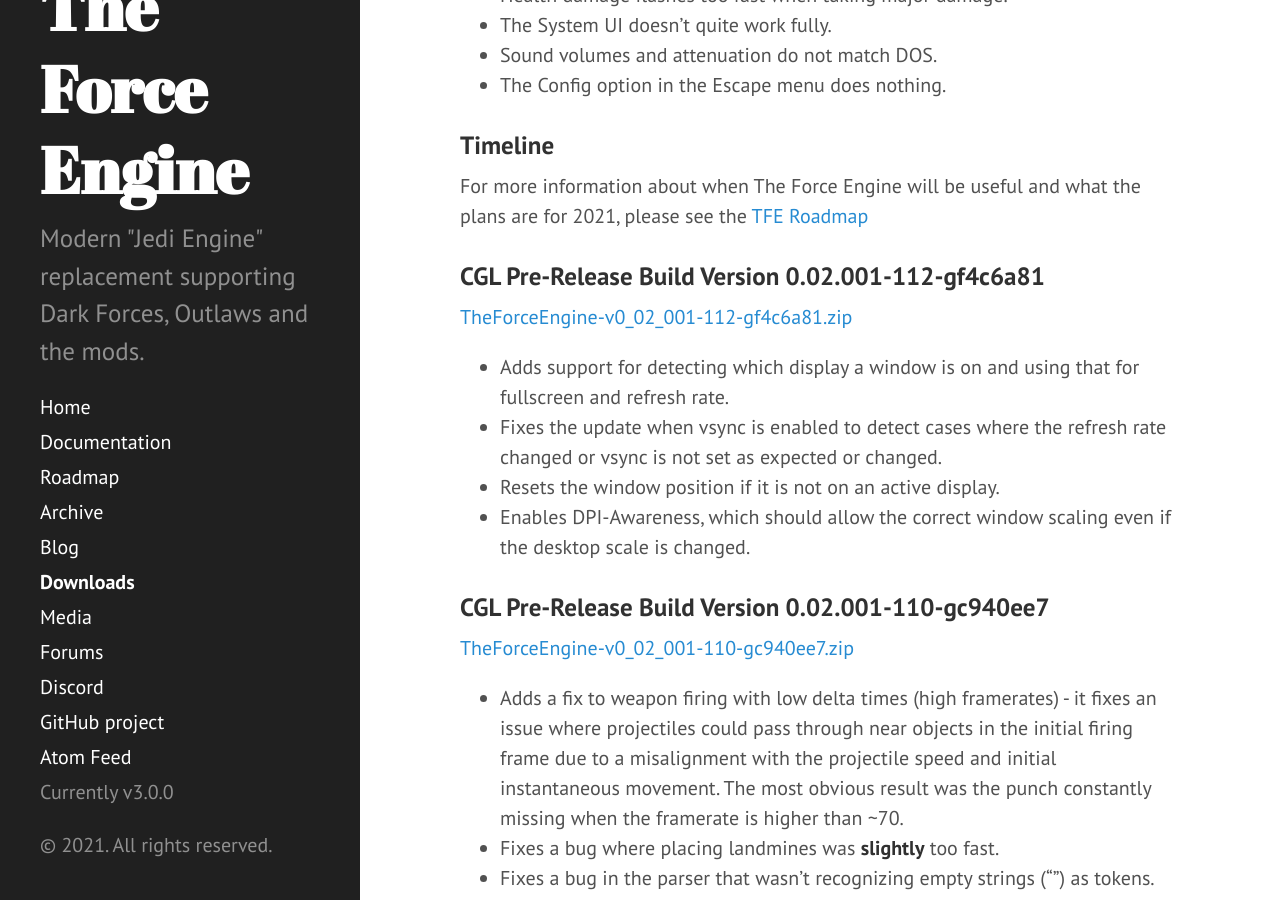
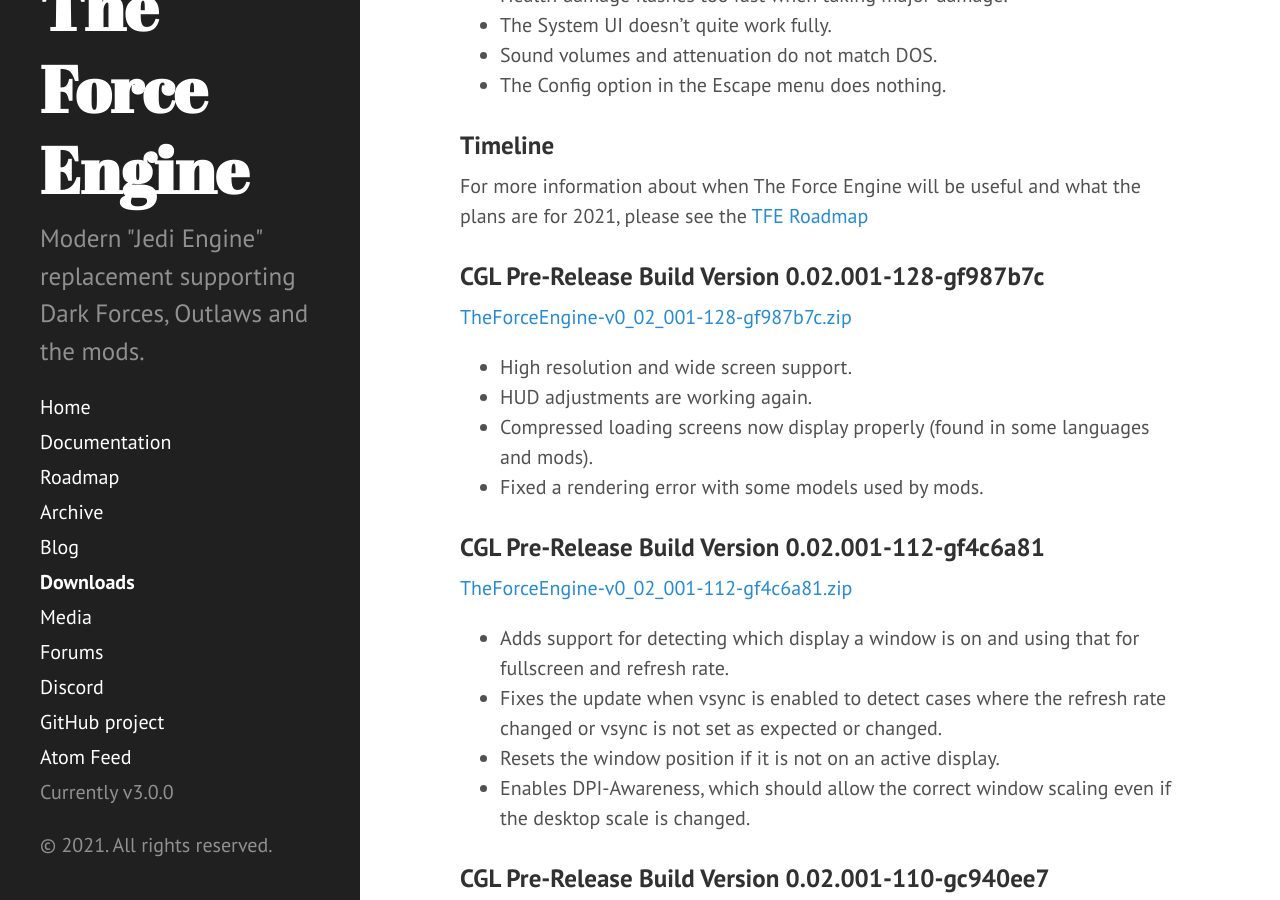
Before and after one commit to TheForceEngine/TheForceEngine.github.io, a Jekyll site: the page built from downloads.md, in a window 1280 px wide and 900 px high, scrolled down 703 px. Built offline with Jekyll 4.4.1, drawn with Linux system fonts in a browser that asks for light colours.

Commit message:
Update downloads.md

```diff
--- a/downloads.md
+++ b/downloads.md
@@ -26,6 +26,13 @@
 
 ### Timeline
 For more information about when The Force Engine will be useful and what the plans are for 2021, please see the [TFE Roadmap](Roadmap.md)
+
+### CGL Pre-Release Build Version 0.02.001-128-gf987b7c
+[TheForceEngine-v0_02_001-128-gf987b7c.zip](archive/TheForceEngine-v0_02_001-128-gf987b7c.zip) <br>
+* High resolution and wide screen support.
+* HUD adjustments are working again.
+* Compressed loading screens now display properly (found in some languages and mods).
+* Fixed a rendering error with some models used by mods.
 
 ### CGL Pre-Release Build Version 0.02.001-112-gf4c6a81
 [TheForceEngine-v0_02_001-112-gf4c6a81.zip](archive/TheForceEngine-v0_02_001-112-gf4c6a81.zip) <br>
```
